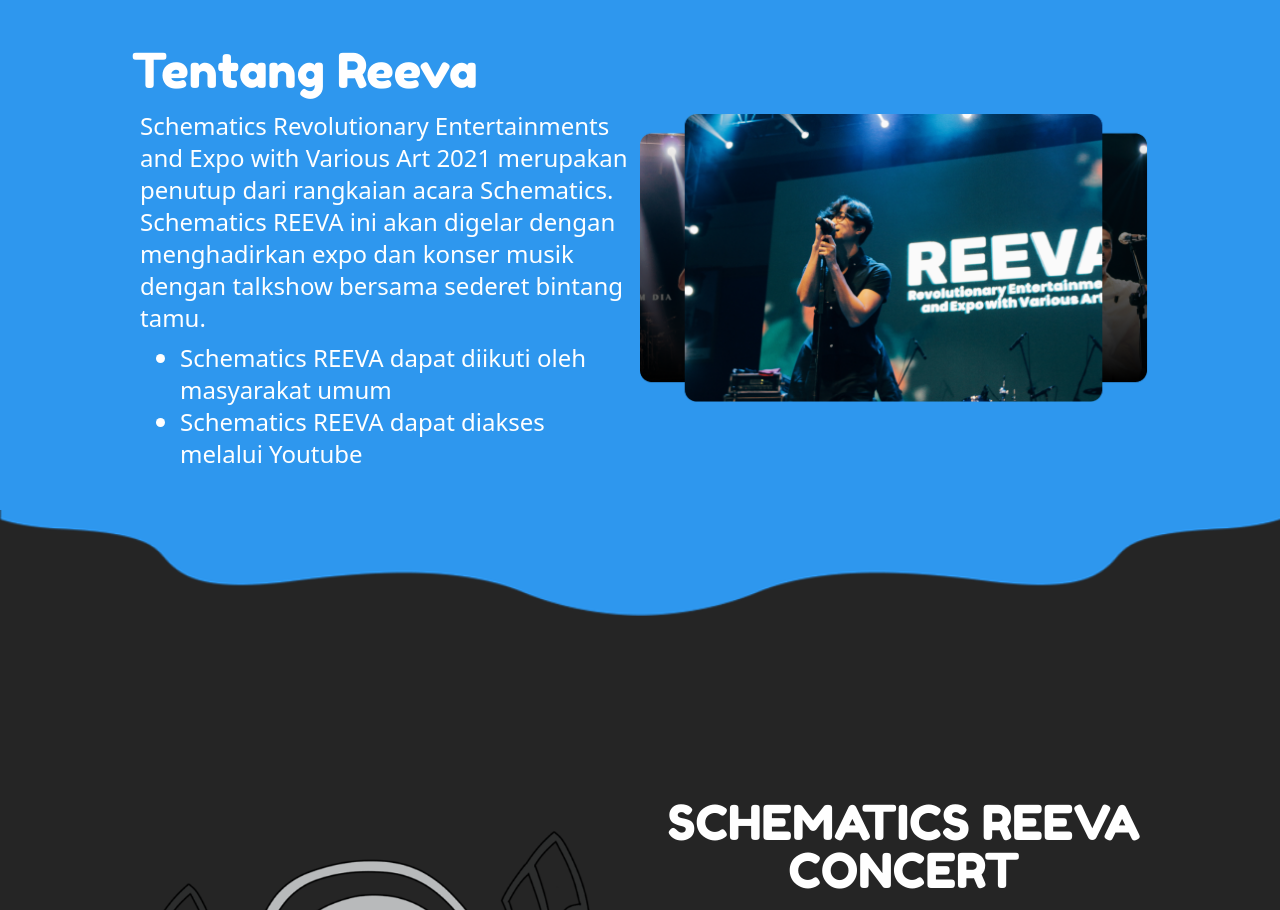
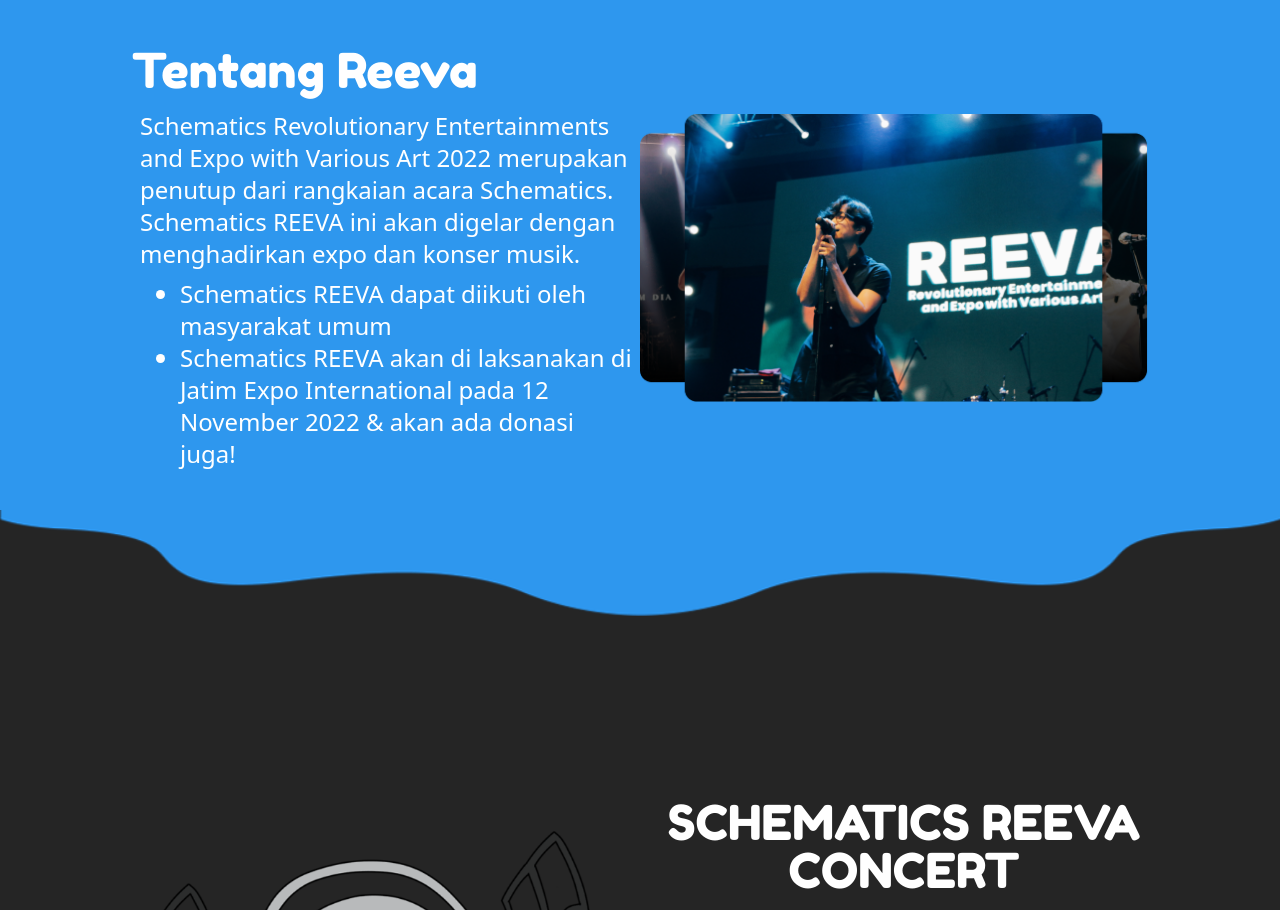
Before and after one commit to Teche-Corp/schematics-2022-frontend, a Next.js app: page /reeva in a window 1280 px wide. Shown: the part 1481-2391 px from the top of the page. Built offline with nearby package versions, Linux system fonts and the light colour scheme.

Commit message:
fix: update 2022 information

```diff
--- a/pages/nst.jsx
+++ b/pages/nst.jsx
@@ -93,7 +93,7 @@
               </div>
               <div className='px-2'>
                 <p className='mt-4 text-xl md:text-2xl leading-relaxed font-medium text-white'>
-                  Schematics National Seminar of Technology 2021 merupakan acara
+                  Schematics National Seminar of Technology 2022 merupakan acara
                   seminar yang dihadirkan untuk memberikan pengetahuan dan
                   perkembangan seputar Teknologi Informasi terkini serta
                   bagaimana teknologi tersebut berdampak pada berbagai sektor di
--- a/pages/reeva.jsx
+++ b/pages/reeva.jsx
@@ -134,17 +134,14 @@
               </div>
               <div className='px-2'>
                 <p className='mt-4 text-xl md:text-2xl leading-relaxed text-[#FFF]'>
-                  Schematics Revolutionary Entertainments and Expo with Various
-                  Art 2021 merupakan penutup dari rangkaian acara Schematics.
-                  Schematics REEVA ini akan digelar dengan menghadirkan expo dan
-                  konser musik dengan talkshow bersama sederet bintang tamu.
+                Schematics Revolutionary Entertainments and Expo with Various Art 2022 merupakan penutup dari rangkaian acara Schematics. Schematics REEVA ini akan digelar dengan menghadirkan expo dan konser musik.
                 </p>
                 <ul className='ml-10 mt-2 text-xl md:text-2xl leading-relaxed text-[#FFF]'>
                   <li className='list-disc'>
                     Schematics REEVA dapat diikuti oleh masyarakat umum
                   </li>
                   <li className='list-disc'>
-                    Schematics REEVA dapat diakses melalui Youtube
+                    Schematics REEVA akan di laksanakan di Jatim Expo International pada 12 November 2022 & akan ada donasi juga!
                   </li>
                 </ul>
               </div>
```
